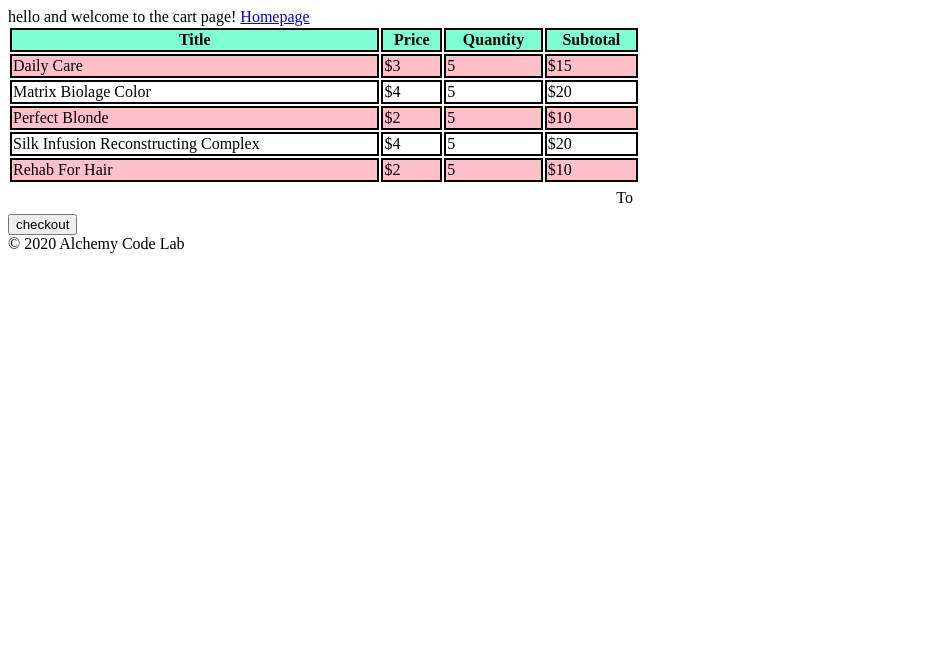
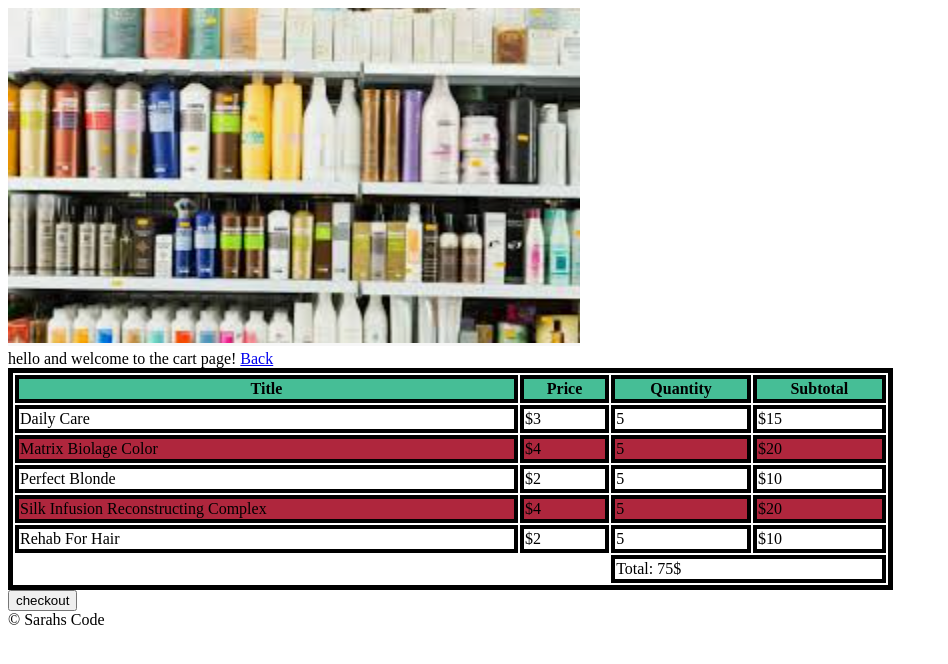
Before and after one commit to sarah-svg/lab-06-e-commerce-salon-site, a plain HTML site: page cart/index.html in a window 1280 px wide. Shown: the whole page, without its empty margins (0-948 px from the left). Drawn offline with Linux system fonts and the light colour scheme.

Commit message:
added total

```diff
--- a/app.js
+++ b/app.js
@@ -1,4 +1,5 @@
 // import functions and grab DOM elements
+
 
 // initialize state
 
--- a/cart/cart-utils.js
+++ b/cart/cart-utils.js
@@ -19,9 +19,7 @@
 
     // we need the name and the price of the book
     // the name and price of the book live in the sourceOfTruth
-    // we should use our findById function to get the airplane data from the source of truth
 
-    // findById is going to return { a book object } that we'll call bookData
     const itemData = findById(
         // findById takes an array
         sourceOfTruth,
@@ -29,7 +27,7 @@
         cartItem.id
     );
 
-    /* bookData is an object that has: .title, .id, .price, .author */
+
     const price = itemData.price;
     const title = itemData.title;
 
--- a/cart/data:cart.js
+++ b/cart/data-cart.js
@@ -3,9 +3,9 @@
 
 const total = calculateTotal(cart);
 
-const totalCell = document.querySelector('.total');
-
-totalCell.textContent = `Total: $${total}`;
+//const totalCell = document.querySelector('.total');
+document.getElementById('total').innerHTML = total;
+//totalCell.textContent = `Total: $${total}`;
 
 function calculateTotal(cartArray) {
  // initialize an accumulator to 0
@@ -18,11 +18,22 @@
         const trueItem = findById(items, item.id);
 
      //use the true data's price with the cart's quantity to get the subtotal for this item
-        const subtotal = trueItem.price * item.quantity;
-
+        //const subtotal = trueItem.price * item.quantity;
+        let subtotal = calculateItem(item.quantity, trueItem.price);
+        subtotal = Math.round(subtotal * 100) / 100;
         // add that subtotal to the accumulator
         accumulator = accumulator + subtotal;
     }
 
     return accumulator;
 }
+
+
+
+
+
+export function calculateItem(quantity, price) {
+   // initialize an accumulator to 0
+    let linetotal = quantity * price;
+    return linetotal;
+}
--- a/cart/index.html
+++ b/cart/index.html
@@ -16,9 +16,11 @@
     <header>
     </header>
     <main>
+        <a href="/"></a>
+        <a href="/"><img src="../assets/logo.png"/></a>
         <section class="main-section">
             hello and welcome to the cart page!
-            <a href="home"> Homepage</a>
+            <a href="index.html">Back</a>
             <table>
                 <thead>
                     <tr>
@@ -33,19 +35,25 @@
                 </tbody>
                 <tfoot>
                     <tr>
-                        <td class="unstyle" colspan="2"></td>
-                        <td class="total unstyle" colspan="2">To</td>
+
+                        <td class="unstyle" colspan="1"></td>
+                       <td class="total unstyle" colspan="1"></td>
+                       <td colspan="2">Total: <span id="total"></span>$</td>
                     </tr>
                 </tfoot>
               </table>
-              <button id = 'checkout'>checkout<span id = 'total'></span></button>
+
+              <button id = 'checkout'>checkout<span id= 'span'></span></button>
         </section>
     </main>
     <footer>
-        <div class="copy gutter-right">&copy; 2020 Alchemy Code Lab</div>
+
+        <div class="copy gutter-right">&copy; Sarahs Code</div>
     </footer>
     <script type="module" src="./cart-utils.js"></script>
     <script type="module" src="./cart.js"></script>
+    <script type="module" src="./data-cart.js"></script>
+
 </body>
 
 </html>
--- a/styles/cart.css
+++ b/styles/cart.css
@@ -1,18 +1,20 @@
 table {
-    width: 50%;
+    width: 70%;
+    border: solid 5px black;
+
 
 }
 
 td, th {
-    border: solid 2px
+    border: solid 4px
 }
 
 th {
-    background-color: aquamarine;
+    background-color: rgb(70, 190, 150);
 }
 
-tr:nth-child(odd) {
-    background: pink;
+tr:nth-child(even) {
+    background: rgb(175, 38, 61);
 }
 
 .total {
```
Also changed, not shown: cart/cart.js (+8 -8 lines), index.html (+7 -2 lines), products/index.html (+5 -3 lines), styles/products.css (+4 -9 lines), test/utils.test.js (+13 -1 lines), styles/home.css (line endings or trailing spaces).
